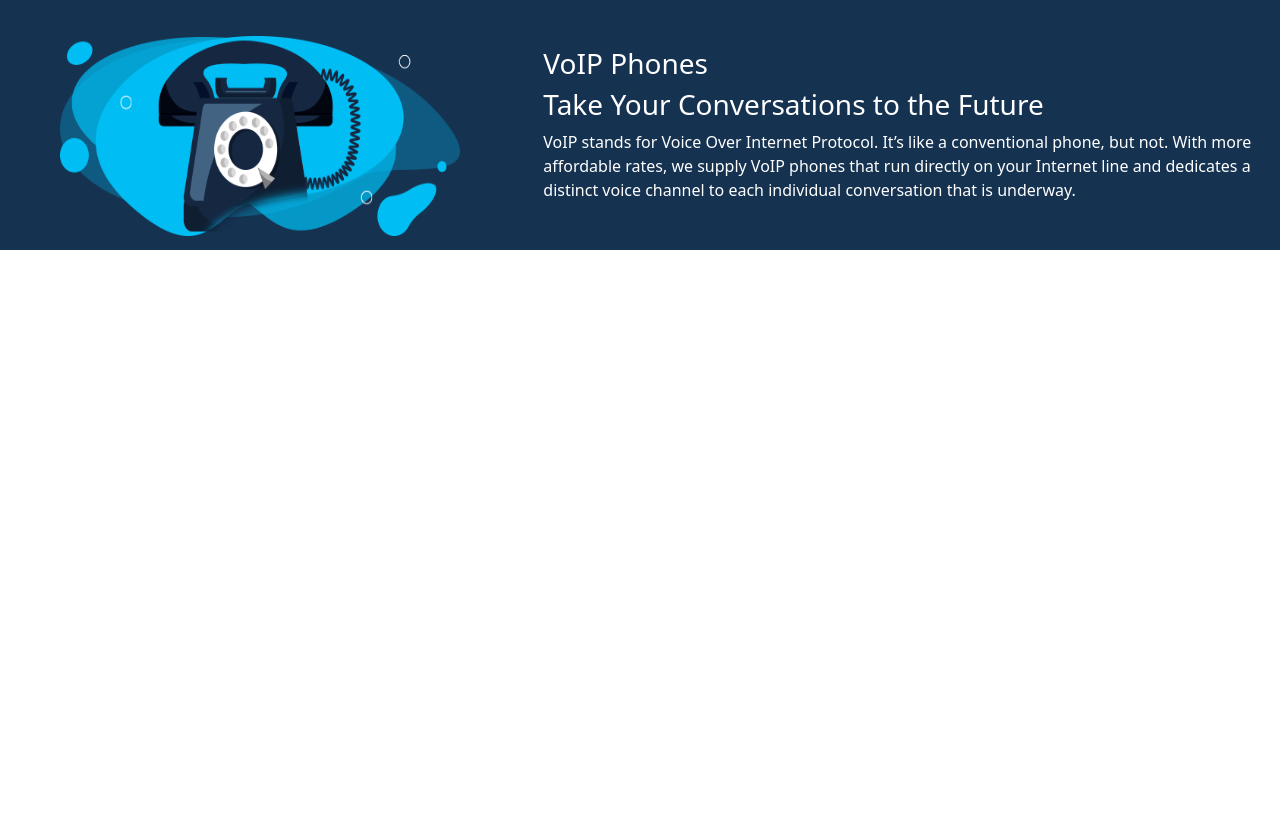
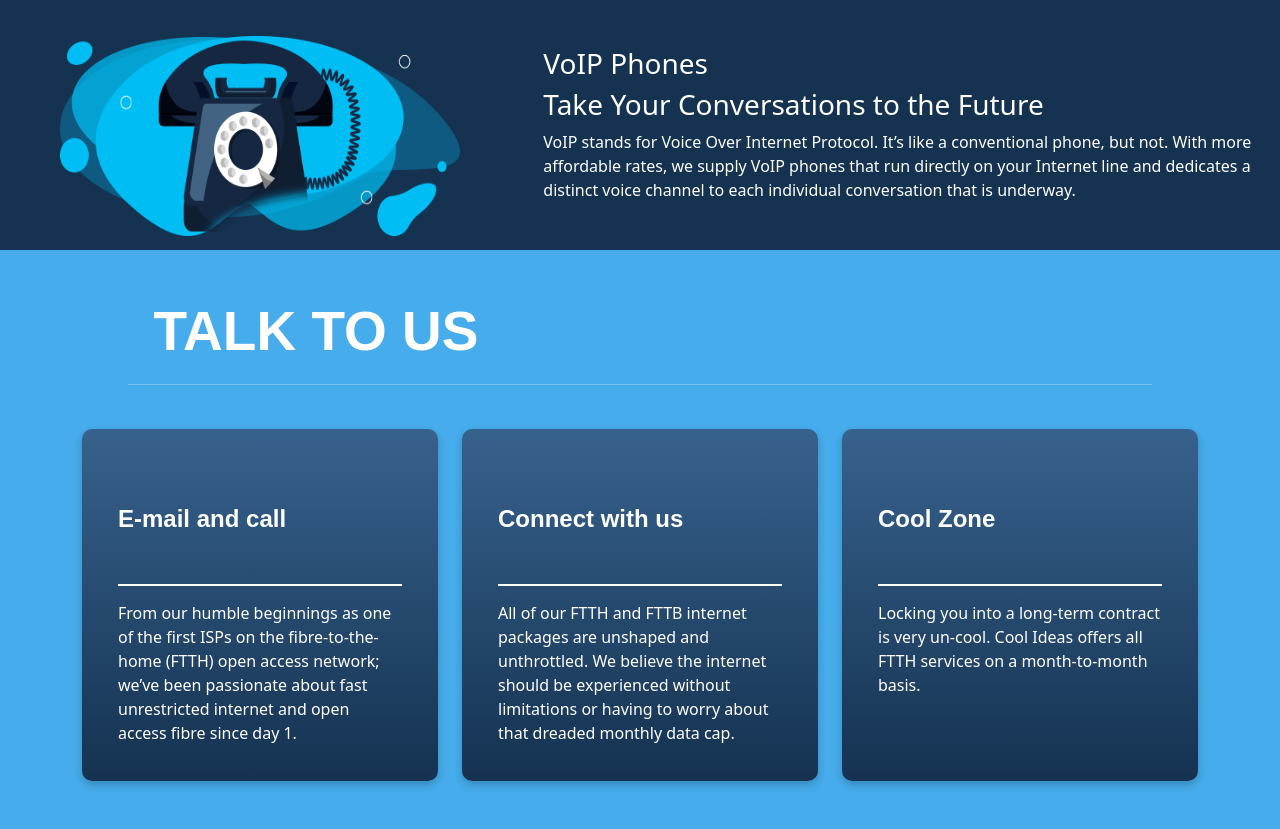
Before and after one commit to Abel-kabeya/Cool-Ideas-Clone, a plain HTML site: page index.html in a window 1280 px wide. Shown: the part 2703-3532 px from the top of the page. Before the commit the page ends 2953 px from the top, so only its background shows below. Drawn offline with nearby package versions, Linux system fonts and the light colour scheme.

Commit message:
added Talk-to-Us section and cards

```diff
--- a/css/styles.css
+++ b/css/styles.css
@@ -222,6 +222,25 @@ body{
     margin: 0 auto;
 }
 
+#Talk-to-Us {
+    background: rgb(70, 172, 235);
+}
+
+.Talk-to-Us-h1{
+    font-size: 55px;
+    text-transform: uppercase;
+    margin: 0px 0px 8px 12%;
+    font-family: 'Futura-Bold', sans-serif;
+    font-weight: bold; /* Make the text bold */
+    color: white; /* Adjust text color if needed */
+}
+
+.styled-hr{
+    width: 80%;
+    margin: 20px auto;
+    color: white;
+}
+
 
 @media (max-width: 768px) {
     .pt-40, .pb-40{
--- a/index.html
+++ b/index.html
@@ -249,6 +249,58 @@
 
 </section>
 
+<section id="Talk-to-Us" class="pt-5">
+    <h1 class="Talk-to-Us-h1">Talk to Us</h1>
+    <hr class="styled-hr">
+
+    <div class="container">
+        <div class="card-body">
+            <div class="row gy-3">
+                <!-- Card 1 -->
+                <div class="col-md-4 col-lg-4 mb-5 pt-4 d-flex align-items-stretch">
+                    <div class="card">
+                        <div class="card-body">
+                            <h5 class="card-title">E-mail and call</h5>
+                            <div class="card-title-underline"></div>
+                            <p class="card-text">From our humble beginnings as one of the first ISPs on the fibre-to-the-home
+                                (FTTH) open access network; we’ve been passionate about fast unrestricted internet and open
+                                access fibre since day 1.</p>
+                        </div>
+                    </div>
+                </div>
+
+                <!-- Card 2 -->
+                <div class="col-md-4 col-lg-4 mb-5 pt-4 d-flex align-items-stretch">
+                    <div class="card" >
+                        <div class="card-body">
+                            <h5 class="card-title">Connect with us</h5>
+                            <div class="card-title-underline"></div>
+                            <p class="card-text">All of our FTTH and FTTB internet packages are unshaped and unthrottled.
+                                We believe the internet should be experienced without limitations or having to worry about
+                                that dreaded monthly data cap.</p>
+                        </div>
+                    </div>
+                </div>
+
+                <!-- Card 3 -->
+                <div class="col-md-4 col-lg-4 mb-5 pt-4 d-flex align-items-stretch">
+                    <div class="card" >
+                        <div class="card-body">
+                            <h5 class="card-title">Cool Zone</h5>
+                            <div class="card-title-underline"></div>
+                            <p class="card-text">Locking you into a long-term contract is very un-cool. Cool Ideas offers
+                                all FTTH services on a month-to-month basis.</p>
+                        </div>
+                    </div>
+                </div>
+
+            </div>
+        </div>
+    </div>
+
+
+</section>
+
 <script src="https://cdn.jsdelivr.net/npm/bootstrap@5.3.3/dist/js/bootstrap.bundle.min.js" integrity="sha384-YvpcrYf0tY3lHB60NNkmXc5s9fDVZLESaAA55NDzOxhy9GkcIdslK1eN7N6jIeHz" crossorigin="anonymous"></script>
 </body>
 </html>
```
